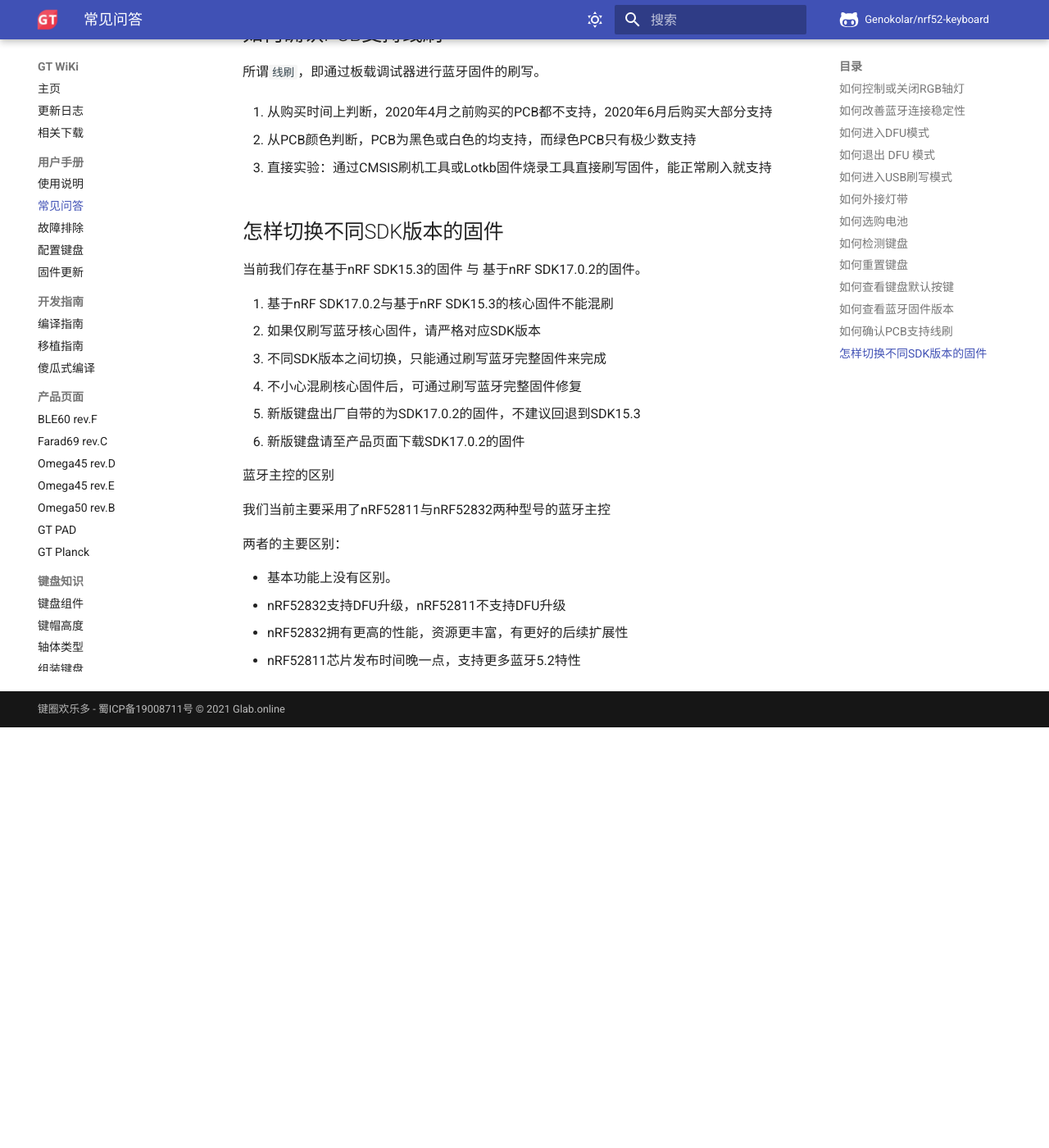
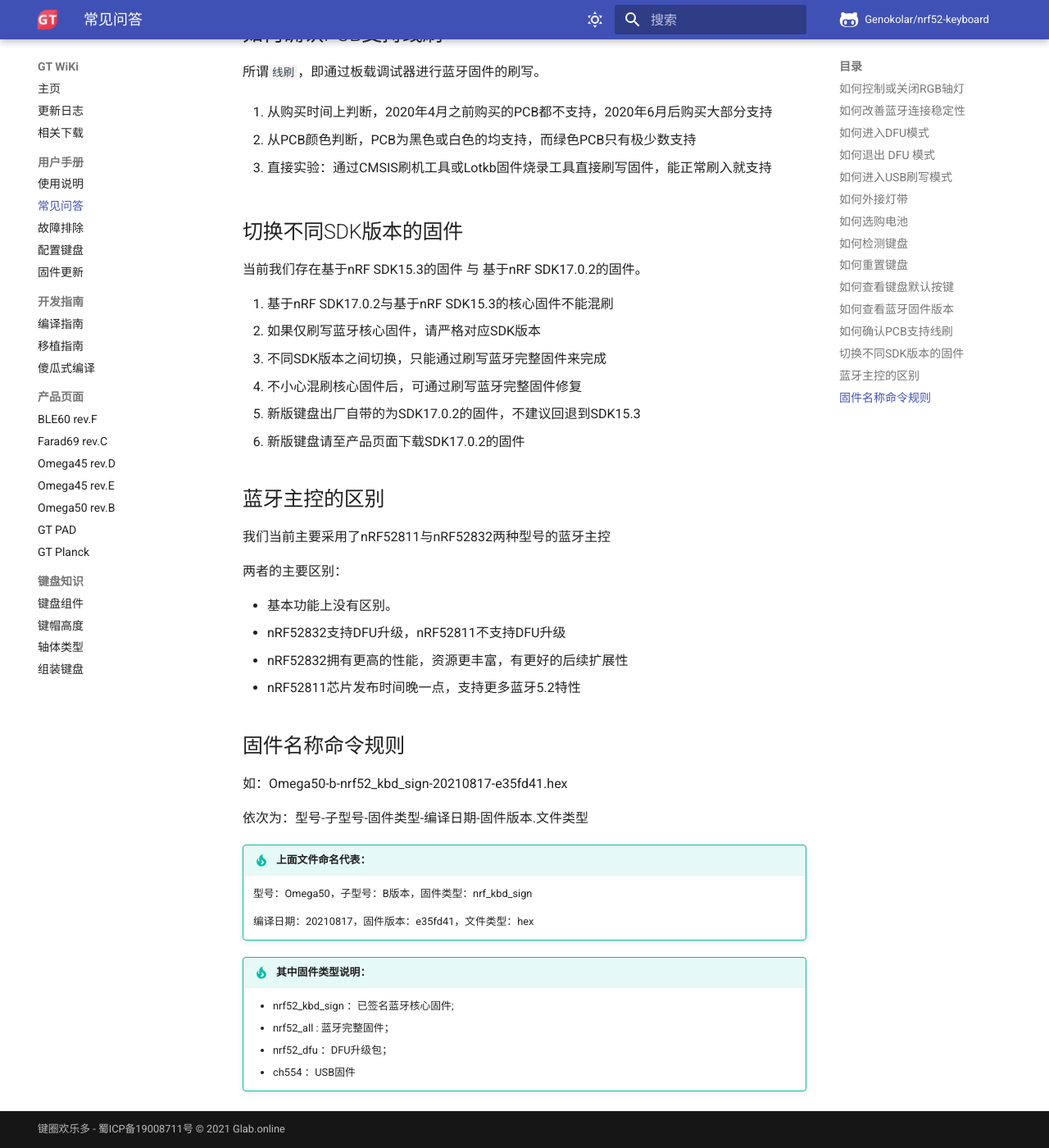
Before and after one commit to genokolar/genokolar.github.io, an MkDocs documentation site: the page built from docs/faq.md, in a window 1280 px wide and 1400 px high, scrolled down 4249 px. Shown: the whole window at 82% size. Built offline with MkDocs 1.6.1 and Material for MkDocs 9.7.7, drawn with Linux system fonts in a browser that asks for light colours; comment, search, counter and statistics services are not loaded; before the commit the page ends 5136 px from its top, so only the background shows below that.

Commit message:
Update faq.md

```diff
--- a/docs/faq.md
+++ b/docs/faq.md
@@ -156,7 +156,7 @@
 
 3. 直接实验：通过CMSIS刷机工具或Lotkb固件烧录工具直接刷写固件，能正常刷入就支持
 
-<span id="怎样切换不同SDK版本的固件">怎样切换不同SDK版本的固件</span>
+<span id="怎样切换不同SDK版本的固件">切换不同SDK版本的固件</span>
 ------------------
 当前我们存在基于nRF SDK15.3的固件 与 基于nRF SDK17.0.2的固件。
 
@@ -168,6 +168,7 @@
 6. 新版键盘请至产品页面下载SDK17.0.2的固件
 
 <span id="蓝牙主控的区别">蓝牙主控的区别</span>
+----------------
 
 我们当前主要采用了nRF52811与nRF52832两种型号的蓝牙主控
 
@@ -177,3 +178,24 @@
 -  nRF52832支持DFU升级，nRF52811不支持DFU升级
 -  nRF52832拥有更高的性能，资源更丰富，有更好的后续扩展性
 -  nRF52811芯片发布时间晚一点，支持更多蓝牙5.2特性
+
+<span id="固件名称命令规则">固件名称命令规则</span>
+----------------
+
+如：Omega50-b-nrf52_kbd_sign-20210817-e35fd41.hex
+
+依次为：型号-子型号-固件类型-编译日期-固件版本.文件类型
+
+
+!!! tip "上面文件命名代表："
+
+    型号：Omega50，子型号：B版本，固件类型：nrf_kbd_sign
+
+    编译日期：20210817，固件版本：e35fd41，文件类型：hex
+
+!!! tip "其中固件类型说明："
+
+    - nrf52_kbd_sign ：已签名蓝牙核心固件;
+    - nrf52_all : 蓝牙完整固件；
+    - nrf52_dfu ：DFU升级包；
+    - ch554 ：USB固件
```
